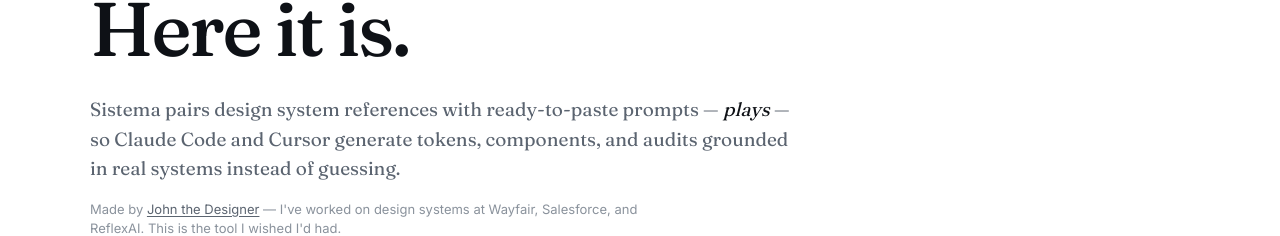
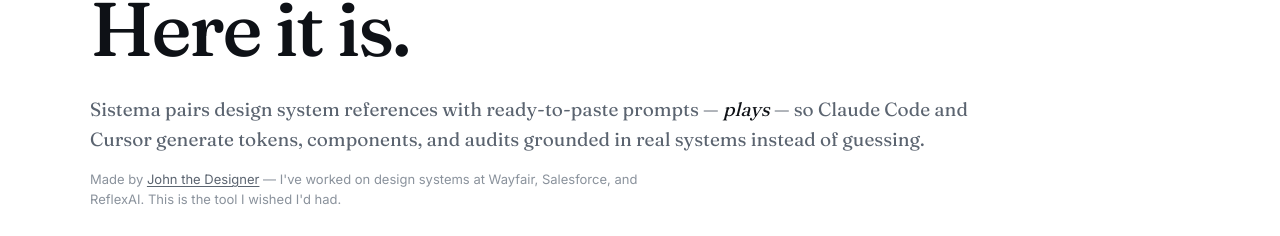
Before and after one commit to johnthedesigner/sistema, a Next.js app: page / in a window 1280 px wide. Shown: the part 349-585 px from the top of the page. Built offline with nearby package versions, Linux system fonts and the light colour scheme; no server answers.

Commit message:
Tweak homepage text layout

```diff
--- a/src/app/page.tsx
+++ b/src/app/page.tsx
@@ -76,7 +76,7 @@ export default function Home() {
         <div className="mb-10 md:mb-14">
           {/* Announcement pill */}
           <div className="inline-flex max-w-full items-center gap-2 px-3 py-1.5 border border-border rounded-full bg-surface mb-5 md:mb-6">
-            <svg width="12" height="12" viewBox="0 0 12 12" fill="none" className="text-primary shrink-0">
+            <svg width="16" height="16" viewBox="0 0 12 12" fill="none" className="text-primary shrink-0">
               <path d="M2 3.5L5.5 6 2 8.5" stroke="currentColor" strokeWidth="1.5" strokeLinecap="round" strokeLinejoin="round"/>
               <line x1="7" y1="8.5" x2="10" y2="8.5" stroke="currentColor" strokeWidth="1.5" strokeLinecap="round"/>
             </svg>
@@ -95,10 +95,7 @@ export default function Home() {
               maxWidth: 920,
             }}
           >
-            Your AI coding agent
-            <br />
-            needs better context.
-            <br />
+            {`Your AI coding agent needs better context. `}
             <span className="relative inline-block">
               Here it is.
               <span
@@ -119,8 +116,8 @@ export default function Home() {
             className="mt-5 md:mt-7 text-on-surface-muted font-serif font-normal text-[16px] md:text-[19px]"
             style={{
               lineHeight: 1.55,
-              maxWidth: 720,
               fontVariationSettings: "'opsz' 32",
+              maxWidth: 920,
             }}
           >
             Sistema pairs design system references with ready-to-paste prompts —
```
